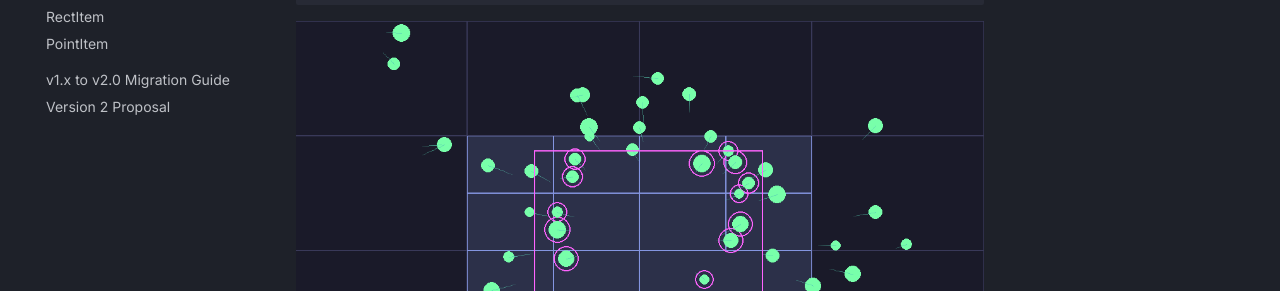
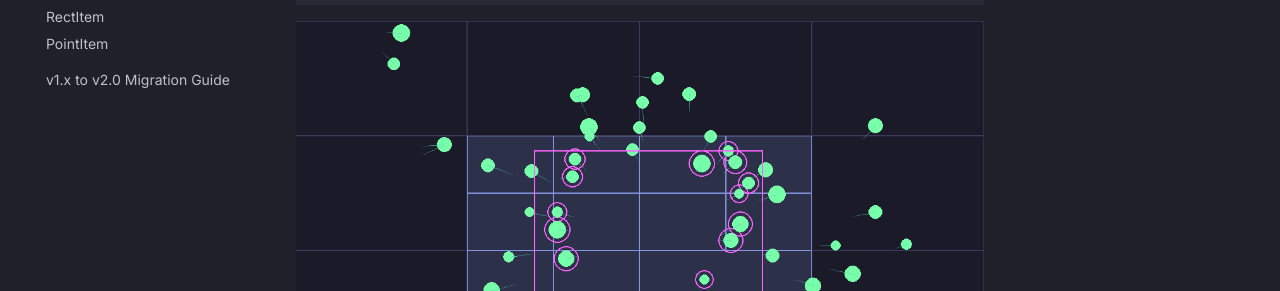
Before and after one commit to Elan456/fastquadtree, an MkDocs documentation site: the page built from docs/runnables.md, in a window 1280 px wide. Shown: the part 453-744 px from the top of the page. Built offline with MkDocs 1.6.1 and Material for MkDocs 9.7.7, drawn with Linux system fonts in a browser that asks for light colours; comment, search, counter and statistics services are not loaded.

Commit message:
docs: remove 2.0 proposal from doc page

```diff
--- a/mkdocs.yml
+++ b/mkdocs.yml
@@ -95,7 +95,6 @@ nav:
       - RectItem: api/rect_item.md
       - PointItem: api/point_item.md
   - v1.x to v2.0 Migration Guide: 2.0_migration_guide.md
-  - Version 2 Proposal: 2.0_proposal.md
 
 extra:
   social:
```
